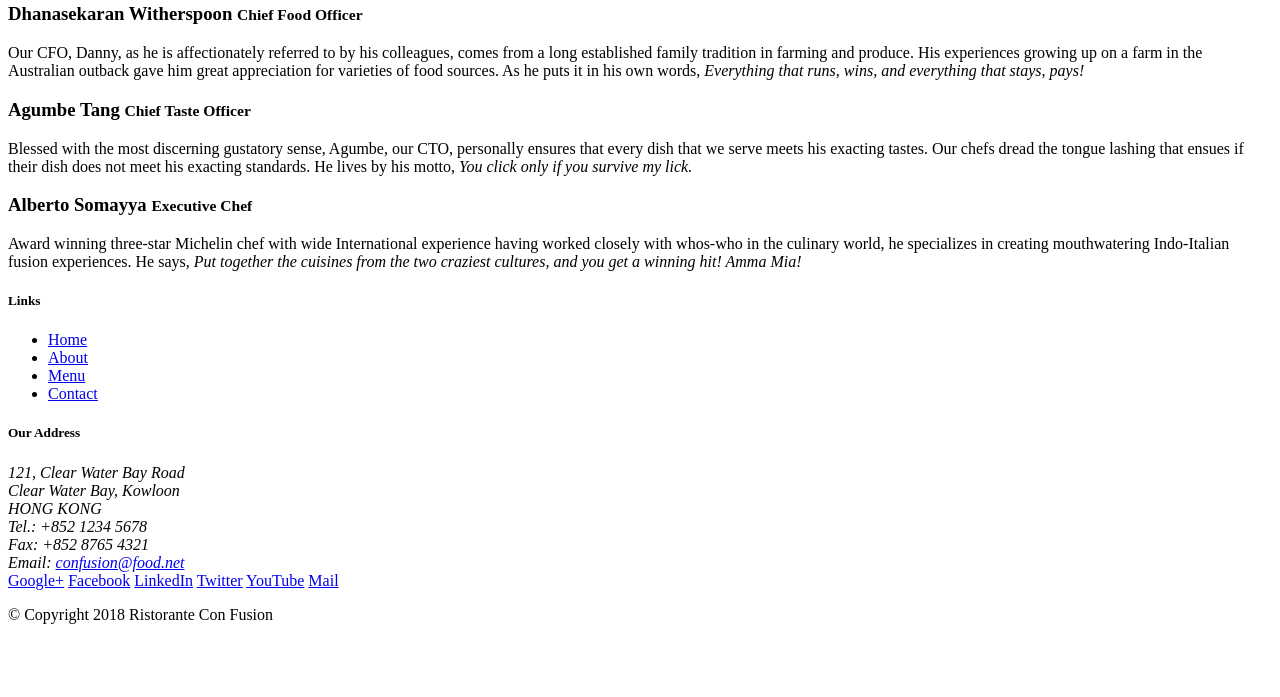
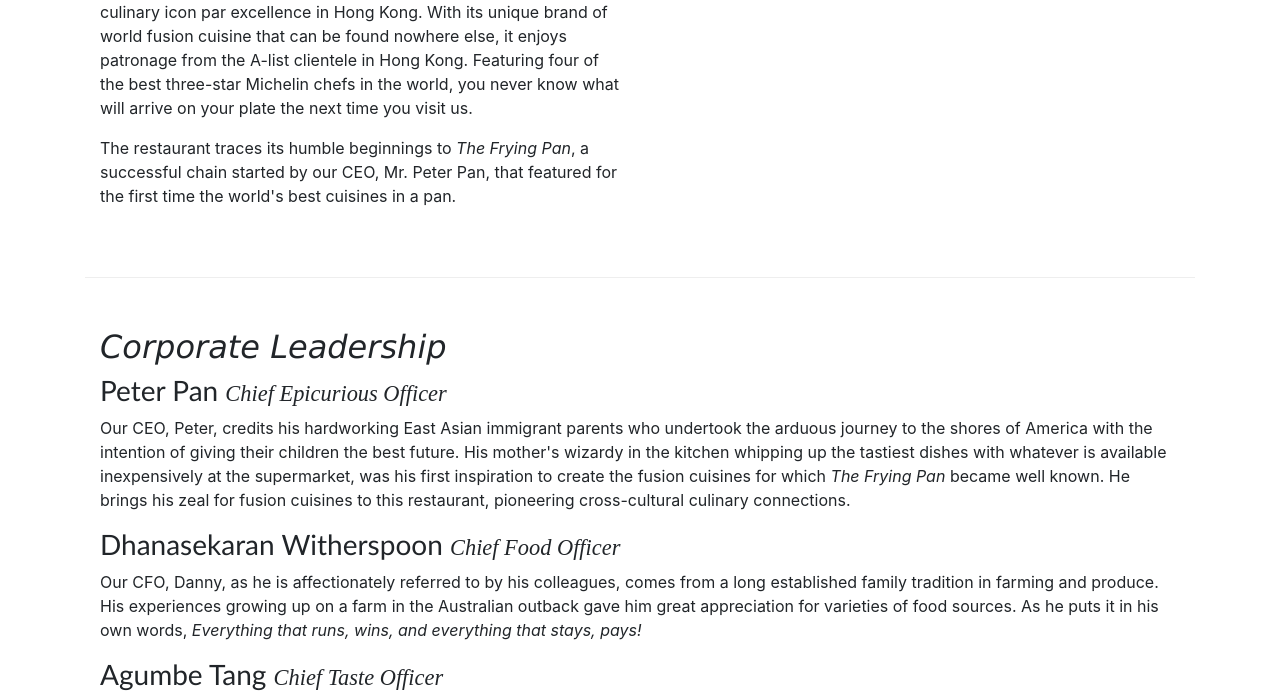
Before and after one commit to colinjennings/conFusion, a website: page aboutus.html in a window 1280 px wide. Shown: the part 473-1170 px from the top of the page. Before the commit the page ends 1113 px from the top, so only its background shows below. Drawn offline with nearby package versions, Linux system fonts and the light colour scheme.

Commit message:
Assignment 1

```diff
--- a/CSS/styles.css
+++ b/CSS/styles.css
@@ -21,7 +21,7 @@
     margin: 0px auto;
     background: #9575CD ;
     color: floralwhite;
-    font-family:'Times New Roman', serif;
+    font-family: Cambria, serif;
 }
 
 address{
@@ -38,4 +38,10 @@ h3{
 
 h2{
     font-family: Verdana, sans-serif;
+    font-style:italic;
 }
+
+small{
+    font-family:'Times New Roman', serif;
+    font-style: italic;
+}
--- a/aboutus.html
+++ b/aboutus.html
@@ -2,9 +2,17 @@
 <html lang="en">
 
 <head>
+    <!-- Required meta tags... -->
+    <meta charset="utf-8">
+    <meta name="viewport" content="width=device-width, initial-scale=1, shrink-to-fit=no">
+    <meta http-equiv="x-ua-compatible" content="ie=edge">
+
+    <!-- Bootstrap CSS -->
+    <link rel="stylesheet" href="node_modules/bootstrap/dist/css/bootstrap.min.css">
+    <!-- Custom Stylesheets -->
+    <link rel="stylesheet" href="CSS/styles.css">
 
     <title>Ristorante Con Fusion: About Us</title>
-
 </head>
 
 <body>
@@ -22,36 +30,36 @@
         </div>
     </header>
 
-    <div>
-        <div>
-            <div>
+    <div class="container">
+
+        <div class="row align-items-center">
+            <div class="col col-sm">
                <h3>About Us</h3>
                <hr>
             </div>
         </div>
 
-        <div>
-            <div>
+        <div class="row row-content align-items-center">
+            <div class="col-12 col-sm-6">
                 <h2>Our History</h2>
                 <p>Started in 2010, Ristorante con Fusion quickly established itself as a culinary icon par excellence in Hong Kong. With its unique brand of world fusion cuisine that can be found nowhere else, it enjoys patronage from the A-list clientele in Hong Kong.  Featuring four of the best three-star Michelin chefs in the world, you never know what will arrive on your plate the next time you visit us.</p>
                 <p>The restaurant traces its humble beginnings to <em>The Frying Pan</em>, a successful chain started by our CEO, Mr. Peter Pan, that featured for the first time the world's best cuisines in a pan.</p>
             </div>
-            <div>
+            <div class="col-12 col-sm">
             </div>
         </div>
 
-
-        <div>
-            <div>
+        <div class="row row-content align-items-center">
+            <div class="col-12 col-sm-12">
                 <h2>Corporate Leadership</h2>
                 <h3>Peter Pan <small>Chief Epicurious Officer</small></h3>
-                <p>Our CEO, Peter, credits his hardworking East Asian immigrant parents who undertook the arduous journey to the shores of America with the intention of giving their children the best future. His mother's wizardy in the kitchen whipping up the tastiest dishes with whatever is available inexpensively at the supermarket, was his first inspiration to create the fusion cuisines for which <em>The Frying Pan</em> became well known. He brings his zeal for fusion cuisines to this restaurant, pioneering cross-cultural culinary connections.</p>
+                <p class="d-none d-sm-block">Our CEO, Peter, credits his hardworking East Asian immigrant parents who undertook the arduous journey to the shores of America with the intention of giving their children the best future. His mother's wizardy in the kitchen whipping up the tastiest dishes with whatever is available inexpensively at the supermarket, was his first inspiration to create the fusion cuisines for which <em>The Frying Pan</em> became well known. He brings his zeal for fusion cuisines to this restaurant, pioneering cross-cultural culinary connections.</p>
                 <h3>Dhanasekaran Witherspoon <small>Chief Food Officer</small></h3>
-                <p>Our CFO, Danny, as he is affectionately referred to by his colleagues, comes from a long established family tradition in farming and produce. His experiences growing up on a farm in the Australian outback gave him great appreciation for varieties of food sources. As he puts it in his own words, <em>Everything that runs, wins, and everything that stays, pays!</em></p>
+                <p class="d-none d-sm-block">Our CFO, Danny, as he is affectionately referred to by his colleagues, comes from a long established family tradition in farming and produce. His experiences growing up on a farm in the Australian outback gave him great appreciation for varieties of food sources. As he puts it in his own words, <em>Everything that runs, wins, and everything that stays, pays!</em></p>
                 <h3>Agumbe Tang <small>Chief Taste Officer</small></h3>
-                <p>Blessed with the most discerning gustatory sense, Agumbe, our CTO, personally ensures that every dish that we serve meets his exacting tastes. Our chefs dread the tongue lashing that ensues if their dish does not meet his exacting standards. He lives by his motto, <em>You click only if you survive my lick.</em></p>
+                <p class="d-none d-sm-block">Blessed with the most discerning gustatory sense, Agumbe, our CTO, personally ensures that every dish that we serve meets his exacting tastes. Our chefs dread the tongue lashing that ensues if their dish does not meet his exacting standards. He lives by his motto, <em>You click only if you survive my lick.</em></p>
                 <h3>Alberto Somayya <small>Executive Chef</small></h3>
-                <p>Award winning three-star Michelin chef with wide International experience having worked closely with whos-who in the culinary world, he specializes in creating mouthwatering Indo-Italian fusion experiences. He says, <em>Put together the cuisines from the two craziest cultures, and you get a winning hit! Amma Mia!</em></p>
+                <p class="d-none d-sm-block">Award winning three-star Michelin chef with wide International experience having worked closely with whos-who in the culinary world, he specializes in creating mouthwatering Indo-Italian fusion experiences. He says, <em>Put together the cuisines from the two craziest cultures, and you get a winning hit! Amma Mia!</em></p>
             </div>
        </div>
 
@@ -99,6 +107,10 @@
         </div>
     </footer>
 
+<!-- jQuery, Popper.js, Bootstrap JS -->
+<script src="node_modules/jquery/dist/jquery.slim.min.js"></script>
+<script src="node_modules/popper.js/dist/umd/popper.min.js"></script>
+<script src="node_modules/bootstrap/dist/js/bootstrap.min.js"></script>
+
 </body>
-
 </html>
```
Also changed, not shown: index.html (+4 -9 lines).
